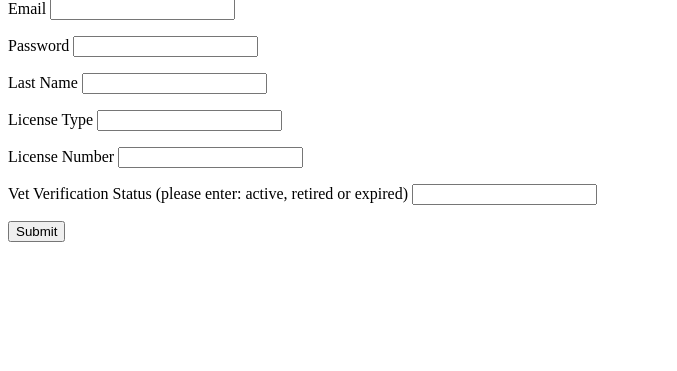
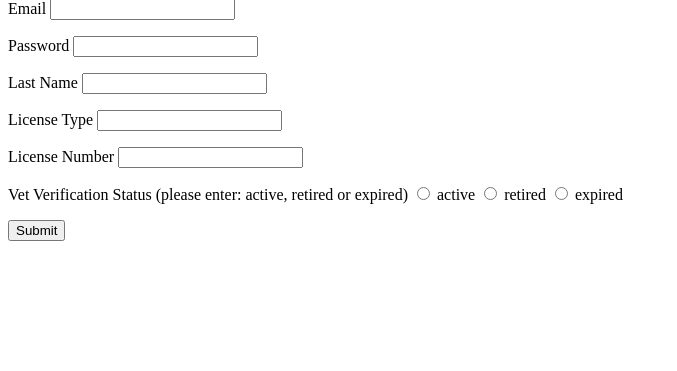
Before and after one commit to vyvanhuynh/petCare-vetShare, a Flask app: page /vets in a window 1280 px wide. Shown: the part 81-452 px from the top of the page, without its empty margins (0-677 px from the left). Run offline with Flask 2, Linux system fonts and the light colour scheme.

Commit message:
edited vet_verify html

```diff
--- a/templates/vet_verify.html
+++ b/templates/vet_verify.html
@@ -26,17 +26,15 @@
 
         <p>
             Vet Verification Status (please enter: active, retired or expired)
-            <input type="text" name="verification_status">
 
-            <!-- need to change type of inputs like below once incorporating Event handling -->
-            <!-- <input type="radio" name="verification status" value="active">
+            <input type="radio" name="verification_status" value="active">
             <label>active</label>
 
-            <input type="radio" name="verification status" value="retired">
+            <input type="radio" name="verification_status" value="retired">
             <label>retired</label>
 
-            <input type="radio" name="verification status" value="expired">
-            <label>expired</label> -->
+            <input type="radio" name="verification_status" value="expired">
+            <label>expired</label>
         </p>
 
         <p>
```
Also changed, not shown: server.py (line endings or trailing spaces).
